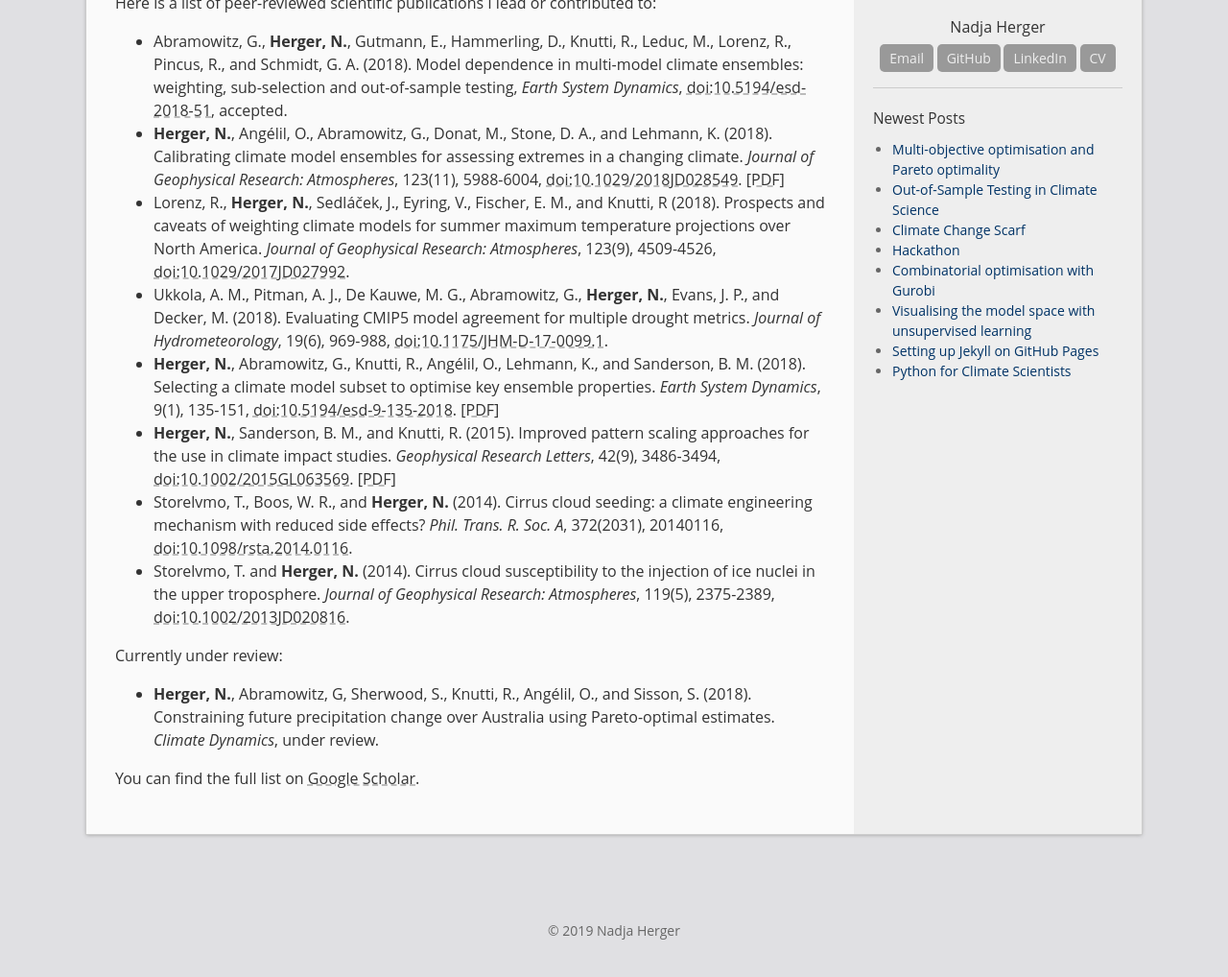
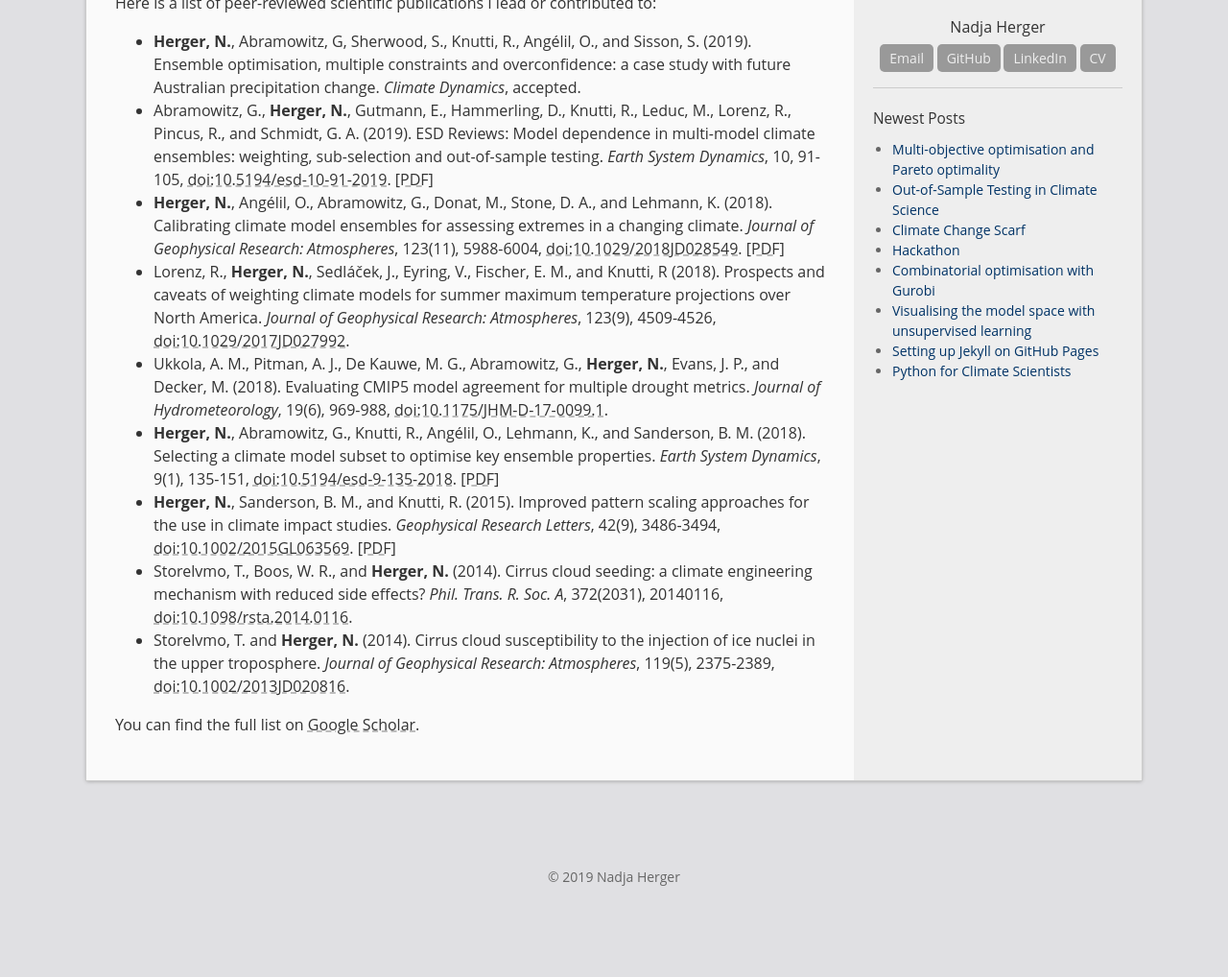
Before and after one commit to oliverangelil/oliverangelil.github.io, a Jekyll site: the page built from publications.md, in a window 1280 px wide, cut to the strip 261-1301 px from the top of the page. Shown: the top 1018 px of the strip at 96% size. Built offline with Jekyll 4.4.1, drawn with Linux system fonts in a browser that asks for light colours; after the commit the page ends 1245 px from its top, so only the background shows below that.

Commit message:
update publications list

```diff
--- a/publications.md
+++ b/publications.md
@@ -6,8 +6,8 @@ nocomments: true
 ---
 
 Here is a list of peer-reviewed scientific publications I lead or contributed to:
-
-* Abramowitz, G., **Herger, N.**, Gutmann, E., Hammerling, D., Knutti, R., Leduc, M., Lorenz, R., Pincus, R., and Schmidt, G. A. (2018). Model dependence in multi-model climate ensembles: weighting, sub-selection and out-of-sample testing, *Earth System Dynamics*, [doi:10.5194/esd-2018-51](https://www.earth-syst-dynam-discuss.net/esd-2018-51/), accepted.
+* **Herger, N.**, Abramowitz, G, Sherwood, S., Knutti, R., Angélil, O., and Sisson, S. (2019). Ensemble optimisation, multiple constraints and overconfidence: a case study with future Australian precipitation change. *Climate Dynamics*, accepted.
+* Abramowitz, G., **Herger, N.**, Gutmann, E., Hammerling, D., Knutti, R., Leduc, M., Lorenz, R., Pincus, R., and Schmidt, G. A. (2019). ESD Reviews: Model dependence in multi-model climate ensembles: weighting, sub-selection and out-of-sample testing. *Earth System Dynamics*, 10, 91-105, [doi:10.5194/esd-10-91-2019](https://www.earth-syst-dynam.net/10/91/2019/). [[PDF]](https://github.com/nherger/nherger.github.io/blob/master/documents/AbramowitzESD2019.pdf)
 * **Herger, N.**, Angélil, O., Abramowitz, G., Donat, M., Stone, D. A., and Lehmann, K. (2018). Calibrating climate model ensembles for assessing extremes in a changing climate. *Journal of Geophysical Research: Atmospheres*, 123(11), 5988-6004, [doi:10.1029/2018JD028549](https://agupubs.onlinelibrary.wiley.com/doi/abs/10.1029/2018JD028549). [[PDF]](https://github.com/nherger/nherger.github.io/blob/master/documents/HergerJGR2018.pdf)
 * Lorenz, R., **Herger, N.**, Sedláček, J., Eyring, V., Fischer, E. M., and Knutti, R (2018). Prospects and caveats of weighting climate models for summer maximum temperature projections over North America. *Journal of Geophysical Research: Atmospheres*, 123(9), 4509-4526, [doi:10.1029/2017JD027992](https://agupubs.onlinelibrary.wiley.com/doi/10.1029/2017JD027992).
 * Ukkola, A. M., Pitman, A. J., De Kauwe, M. G., Abramowitz, G., **Herger, N.**, Evans, J. P., and Decker, M. (2018). Evaluating CMIP5 model agreement for multiple drought metrics. *Journal of Hydrometeorology*, 19(6), 969-988, [doi:10.1175/JHM-D-17-0099.1](https://journals.ametsoc.org/doi/abs/10.1175/JHM-D-17-0099.1).
@@ -16,8 +16,5 @@ Here is a list of peer-reviewed scientific publications I lead or contributed to
 * Storelvmo, T., Boos, W. R., and **Herger, N.** (2014). Cirrus cloud seeding: a climate engineering mechanism with reduced side effects? *Phil. Trans. R. Soc. A*, 372(2031), 20140116, [doi:10.1098/rsta.2014.0116](http://rsta.royalsocietypublishing.org/content/372/2031/20140116).
 * Storelvmo, T. and **Herger, N.** (2014). Cirrus cloud susceptibility to the injection of ice nuclei in the upper troposphere. *Journal of Geophysical Research: Atmospheres*, 119(5), 2375-2389, [doi:10.1002/2013JD020816](https://agupubs.onlinelibrary.wiley.com/doi/abs/10.1002/2013JD020816).
 
-Currently under review:
-* **Herger, N.**, Abramowitz, G, Sherwood, S., Knutti, R., Angélil, O., and Sisson, S. (2018). Constraining future precipitation change over Australia using
-Pareto-optimal estimates. *Climate Dynamics*, under review.
 
 You can find the full list on <a href="https://scholar.google.com.au/citations?user=pY9LckMAAAAJ&hl=en" target="_blank">Google Scholar</a>.
```
